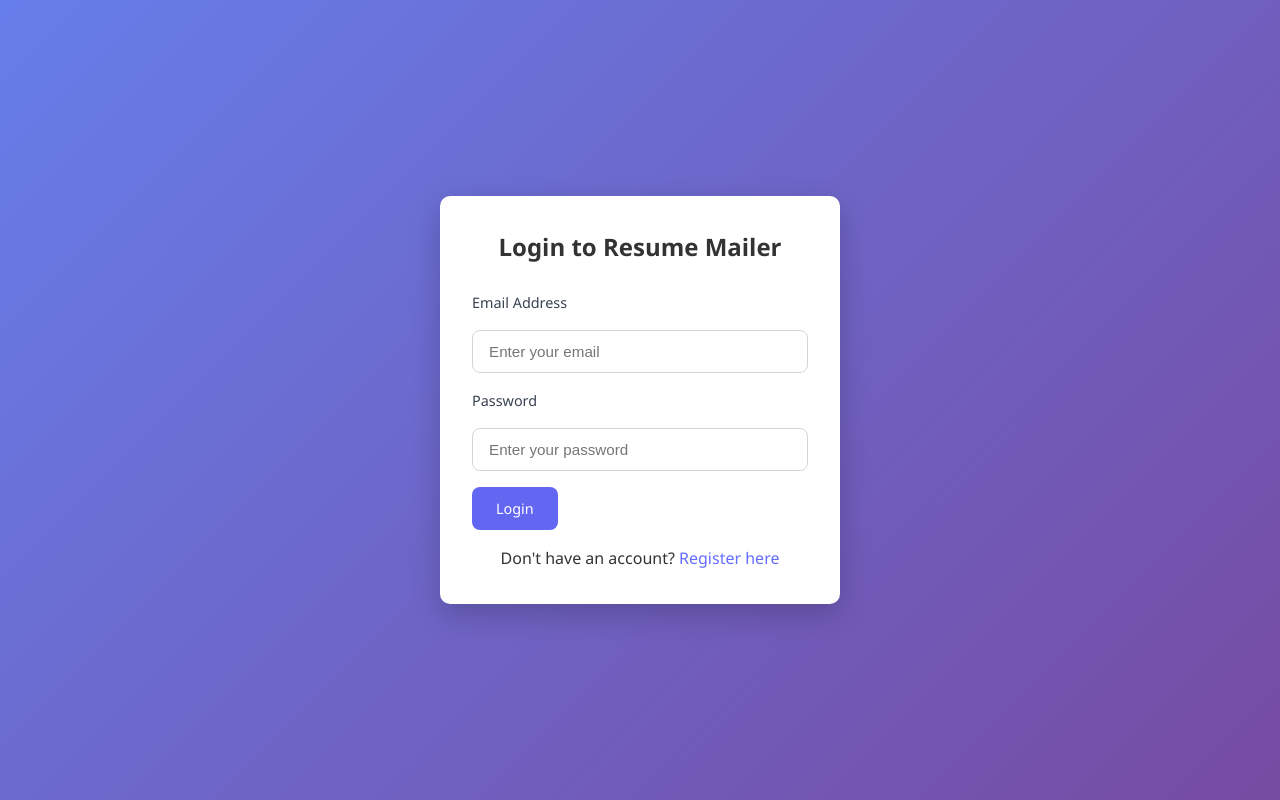
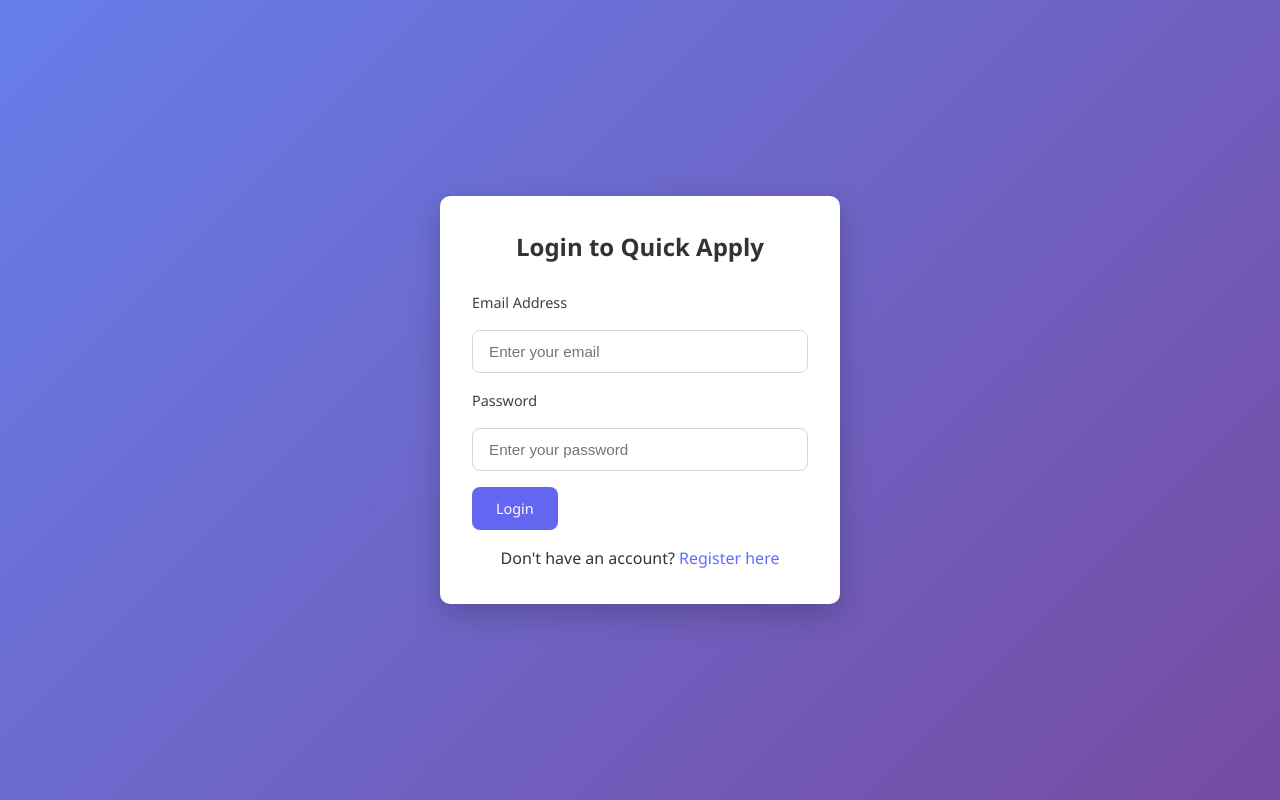
Before and after one commit to pavel-dev-bd/quick-mail, a React (Vite) app in the folder client/: page /login in a window 1280 px wide. Built offline with nearby package versions, Linux system fonts and the light colour scheme; no server answers.

Commit message:
edit envermaten name

```diff
--- a/client/src/components/Auth/Login.jsx
+++ b/client/src/components/Auth/Login.jsx
@@ -42,7 +42,7 @@ const Login = () => {
   return (
     <div className="auth-container">
       <div className="auth-form">
-        <h2>Login to Resume Mailer</h2>
+        <h2>Login to  {import.meta.env.VITE_APP_NAME || 'Quick  Apply'}</h2>
 
         <ErrorMessage message={error} onClose={() => setError('')} />
 
--- a/client/src/components/Auth/Register.jsx
+++ b/client/src/components/Auth/Register.jsx
@@ -55,7 +55,7 @@ const Register = () => {
   return (
     <div className="auth-container">
       <div className="auth-form">
-        <h2>Create Account</h2>
+        <h2>Create Account on{import.meta.env.VITE_APP_NAME || 'Quick  Apply'}</h2>
 
         <ErrorMessage message={error} onClose={() => setError('')} />
 
--- a/client/src/components/Common/Navbar.jsx
+++ b/client/src/components/Common/Navbar.jsx
@@ -32,7 +32,7 @@ const Navbar = () => {
     <nav className="navbar">
       <div className="nav-brand">
         <img src={logo} alt="logo" height={50} width={50} />
-        {import.meta.env.VITE_APP_NAME || 'Quick 4 Apply'}
+        {import.meta.env.VITE_APP_NAME || 'Quick  Apply'}
       </div>
       <div className="nav-links">
         <button
--- a/client/src/contexts/AuthContext.jsx
+++ b/client/src/contexts/AuthContext.jsx
@@ -1,5 +1,5 @@
 import React, { createContext, useState, useContext, useEffect } from 'react';
-import axios from 'axios';
+//import axios from 'axios';
 import apiAxios from '../utils/api';
 
 const AuthContext = createContext();
```
Also changed, not shown: client/vercel.json (added), 2 other files (tests, documents, lock files or other folders).
